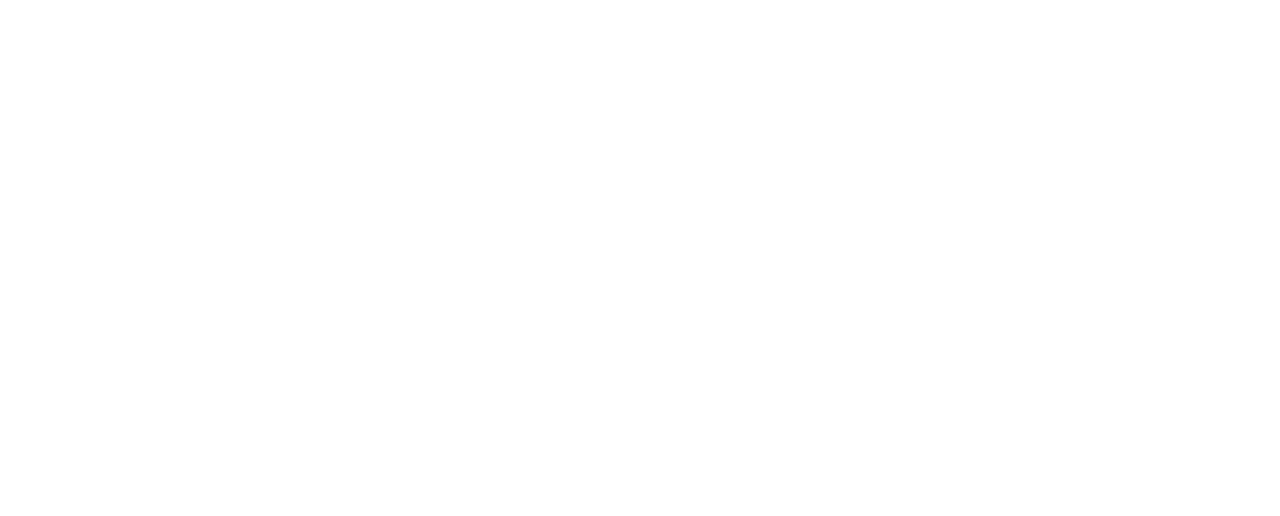
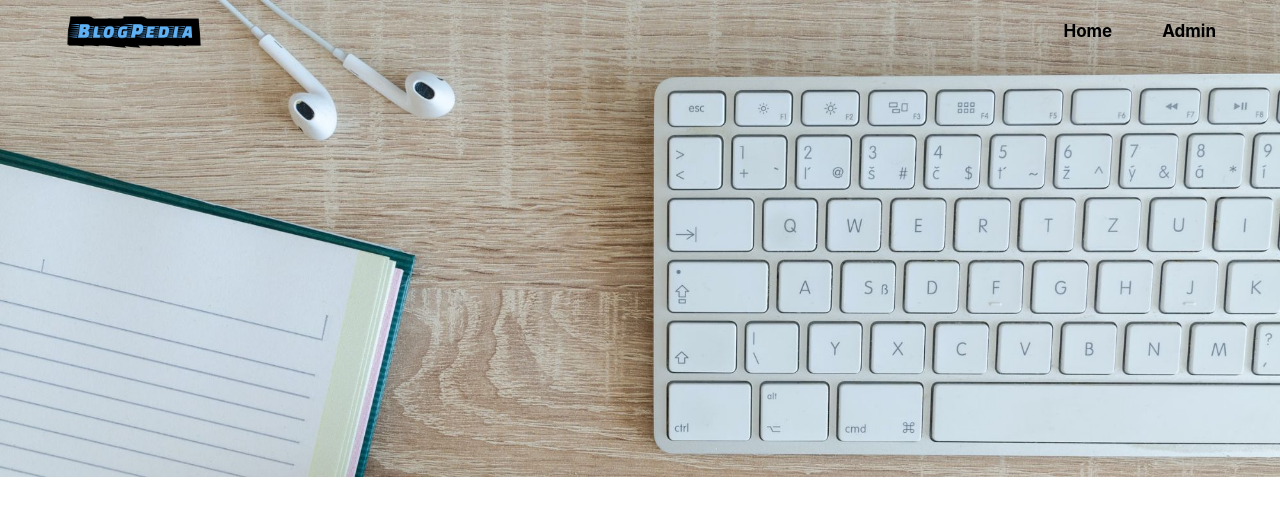
Before and after one commit to Shadow-Chaser/blogpedia-client, a React (Create React App) app: page / in a window 1280 px wide. Shown: the top 516 px of the page. Built offline with nearby package versions, Linux system fonts and the light colour scheme.

Commit message:
[ADDED] Header

```diff
--- a/src/App.js
+++ b/src/App.js
@@ -17,6 +17,9 @@
   return (
     <Router>
       {/* <Navigator></Navigator> */}
+      <Route exact path="/">
+        <Home></Home>
+      </Route>
       <Switch>
         <Route path="/home">
           <Home></Home>
@@ -38,9 +41,6 @@
 
         </Route>
 
-        <Route exact path="/">
-          <Home></Home>
-        </Route>
       </Switch>
     </Router>
   );
--- a/src/components/AdminPanel/ManageBlogs/ManageBlogs.js
+++ b/src/components/AdminPanel/ManageBlogs/ManageBlogs.js
@@ -2,6 +2,8 @@
 import { Row, Table } from 'react-bootstrap';
 import Sidebar from '../../Shared/Sidebar/Sidebar';
 import { FcFullTrash } from 'react-icons/fc'
+import './ManageBlogs.css'
+
 const ManageServices = () => {
     const [blogsData, setBlogsData] = useState([]);
 
@@ -50,7 +52,7 @@
                             blogsData.map(blog =>
                                 <tr>
                                     <td>{blog.title}</td>
-                                    <td><FcFullTrash onClick={() => handleDelete(blog._id)} /></td>
+                                    <td><FcFullTrash onClick={() => handleDelete(blog._id)} /> </td>
                                 </tr>
                             )
                         }
--- /dev/null
+++ b/src/components/HomePage/Header/Header.css
@@ -0,0 +1,22 @@
+#headerImg{
+    width: 100%;
+    position: absolute;
+    top: 0px;
+    z-index: -1;
+}
+
+#nav-div{
+    position: relative;
+    z-index: 1;
+}
+
+/* .header-div{
+    background-image:linear-gradient(rgba(0, 0, 0, 0.288),rgba(0, 0, 0, 0.37), url('../../../assets/headerImg.jpg'));
+    background-size: cover;
+    height: 100vh;
+    background-position: center center;
+    background-repeat: no-repeat;
+    position: relative;
+
+
+} */
--- /dev/null
+++ b/src/components/HomePage/Header/Header.js
@@ -0,0 +1,15 @@
+import React from 'react';
+import headerImg from '../../../assets/headerImg.jpeg'
+import Navigator from '../../Shared/Navigator/Navigator';
+import './Header.css'
+
+const Header = () => {
+    return (
+        <div className='header-div'>
+            <Navigator id='nav-div'></Navigator>
+            <img src={headerImg} alt="" id='headerImg' />
+        </div>
+    );
+};
+
+export default Header;
--- a/src/components/HomePage/Home/Home.js
+++ b/src/components/HomePage/Home/Home.js
@@ -1,11 +1,13 @@
 import React from 'react';
 import Navigator from '../../Shared/Navigator/Navigator';
+import Header from '../Header/Header';
+import './Home.css'
 
 const Home = () => {
     return (
-        <div>
-            <Navigator></Navigator>
-            <p>Home!</p>
+        <div >
+            {/* <Navigator></Navigator> */}
+            <Header></Header>
         </div>
     );
 };
--- a/src/components/Shared/Navigator/Navigator.js
+++ b/src/components/Shared/Navigator/Navigator.js
@@ -39,9 +39,9 @@
                     <li>
                         <Link className='single-link' to='/admin'>Admin</Link>
                     </li>
-                    <li>
+                    {/* <li>
                         <Link className='single-link' to='/login'>Login</Link>
-                    </li>
+                    </li> */}
 
                 </Nav>
 
--- a/src/components/Shared/Sidebar/Sidebar.css
+++ b/src/components/Shared/Sidebar/Sidebar.css
@@ -1,6 +1,4 @@
 .sidebar{
-
-
     background-image: linear-gradient(to top, #37ecba 0%, #72afd3 100%);
 
     position: fixed;
--- a/src/components/Shared/Sidebar/Sidebar.js
+++ b/src/components/Shared/Sidebar/Sidebar.js
@@ -27,7 +27,7 @@
 
 
 
-                <Link to="/" className="text-white"><GoSignOut /><span>Logout</span></Link>
+                <Link style={{ textDecoration: 'none' }} className="text-white"><GoSignOut /><span>Logout</span></Link>
             </ul>
 
         </div>
```
Also changed, not shown: src/assets/headerImg.jpeg (added).
